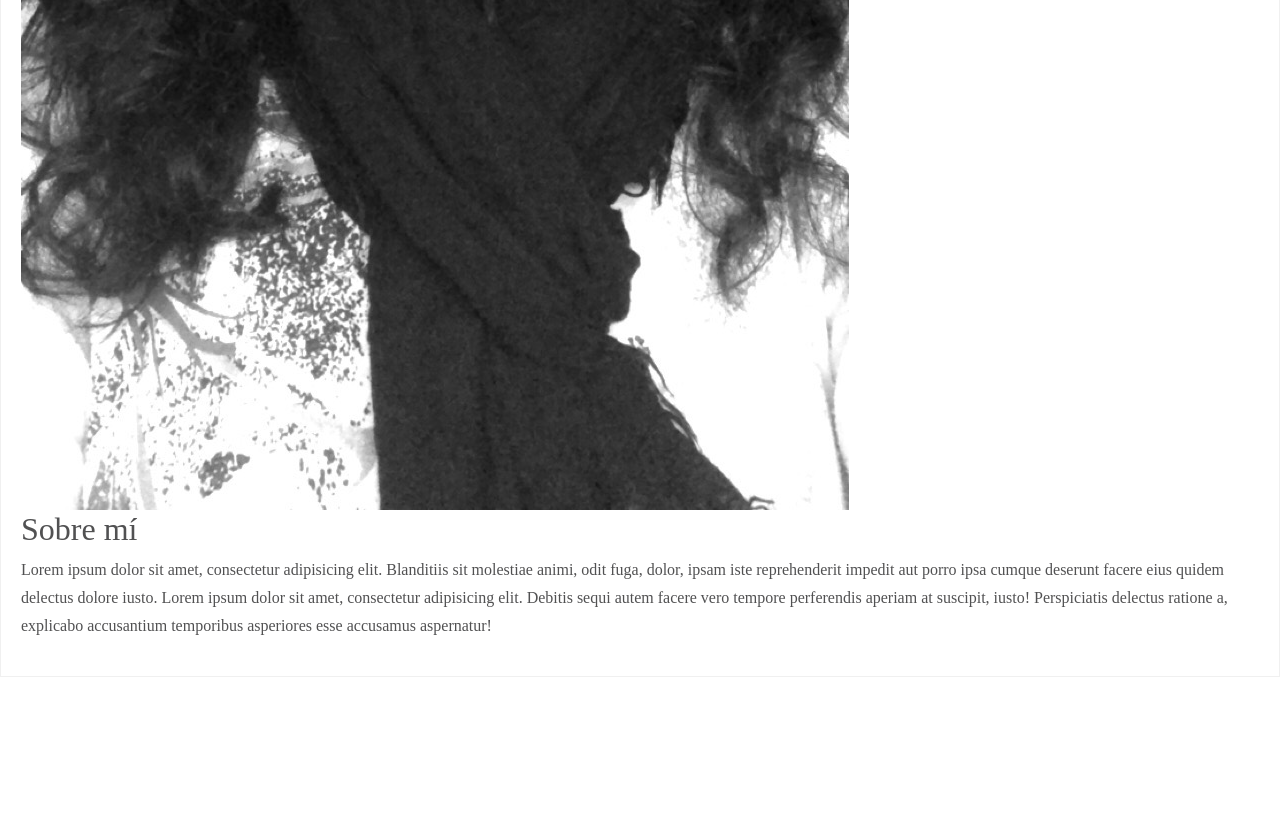
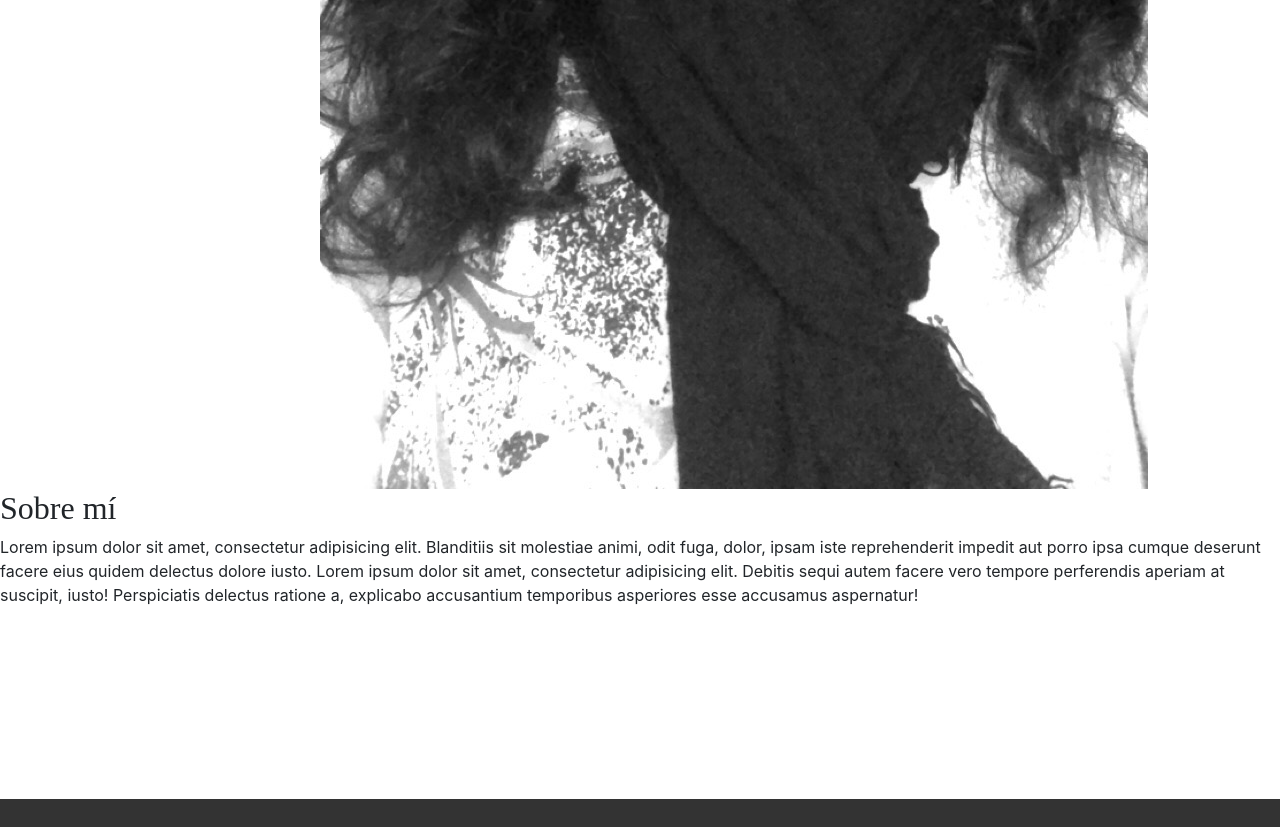
Before and after one commit to mayafranco/proyecto-personal, a website: page nav/about_me.html in a window 1280 px wide. Shown: the part 1041-1868 px from the top of the page. Drawn offline with Linux system fonts and the light colour scheme.

```diff
--- a/nav/about_me.html
+++ b/nav/about_me.html
@@ -53,7 +53,7 @@
 			<img src="../img/mifoto.JPG" alt="Maya Franco">
 		</div>
 
-		<h2 class="grisOscuro">Sobre mí</h2>
+		<h2>Sobre mí</h2>
 
 		<p>
 			Lorem ipsum dolor sit amet, consectetur adipisicing elit. Blanditiis sit molestiae animi, odit fuga, dolor, ipsam iste reprehenderit impedit aut porro ipsa cumque deserunt facere eius quidem delectus dolore iusto.
--- a/scss/prueba.scss
+++ b/scss/prueba.scss
@@ -44,17 +44,12 @@
 
 
 
-.about_me {
 
-	font-family: popins;
-	color: rgb(81, 81, 82);
-	font-size: 16px;
-	line-height: 28px;
-	border: 1px solid #f0f0f0;
-	padding: 20px;
+.about_me__foto img {
+
+	margin-left: 25%;
 
 }
-
 
 
 .contacto {
@@ -91,11 +86,6 @@
 }
 
 
-.about_me__foto {
-
-	width: 50px;
-
-}
 
 
 #instagram a img {
```
Also changed, not shown: index.html (+0 -2 lines), css/prueba.css.
